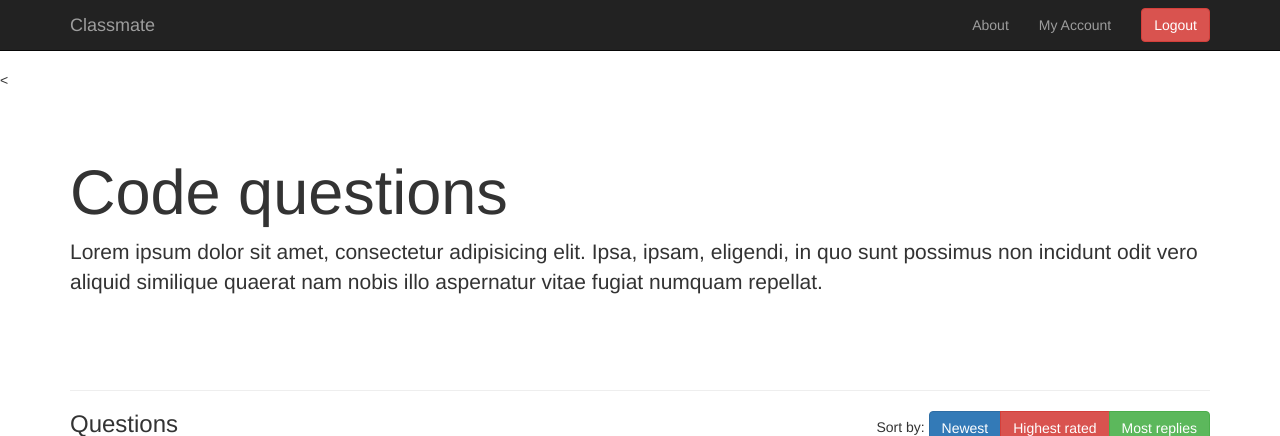
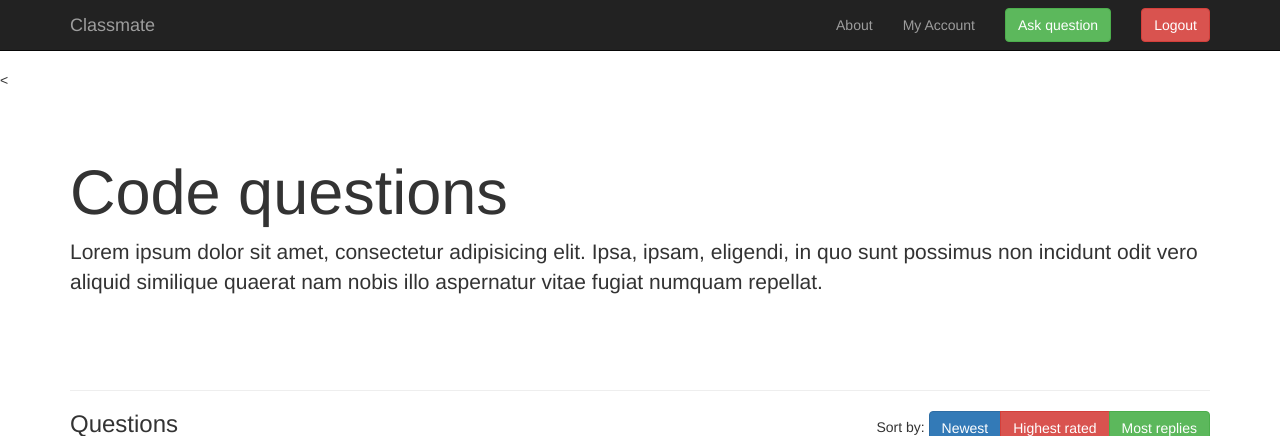
Before and after one commit to bdobry/hackathon2016, a PHP site: page /code.php in a window 1280 px wide. Shown: the top 436 px of the page. Run offline with PHP 8.4, Linux system fonts and the light colour scheme; some libraries are stand-ins or nearby versions.

Commit message:
Changed log out to button instad of input

```diff
--- a/header.php
+++ b/header.php
@@ -21,8 +21,13 @@
                         <a href="#">My Account</a>
                     </li>
                     <li>
+                        <form class="navbar-form" action="" method="post">
+                            <button class="btn btn-success">Ask question</button>
+                        </form>
+                    </li>
+                    <li>
                         <form class="navbar-form" action="logout.php" method="post">
-                            <input class="btn btn-danger" type="submit" value="Logout">
+                            <button class="btn btn-danger" type="submit">Logout</button>
                         </form>
                     </li>
                 </ul>
```
